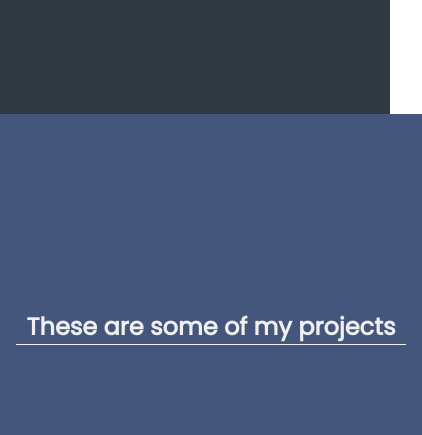
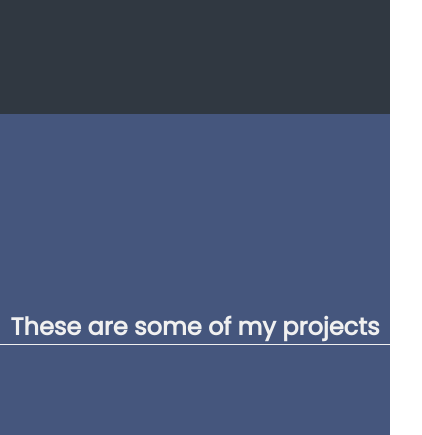
Before and after one commit to lephamtuanhiep/lephamtuanhiep.github.io, a plain HTML site: page index.html in a window 390 px wide. Shown: the part 730-1165 px from the top of the page, 422 px wide, since content can reach past the window. Drawn offline with Linux system fonts and the light colour scheme.

Commit message:
Update styles.css

```diff
--- a/styles.css
+++ b/styles.css
@@ -107,7 +107,7 @@ nav {
 
 @media (max-width: 30.625em) {
     #projects {
-        padding: 6rem 1rem;
+        padding: 6rem 0;
     }
 
     .tiles {
```
